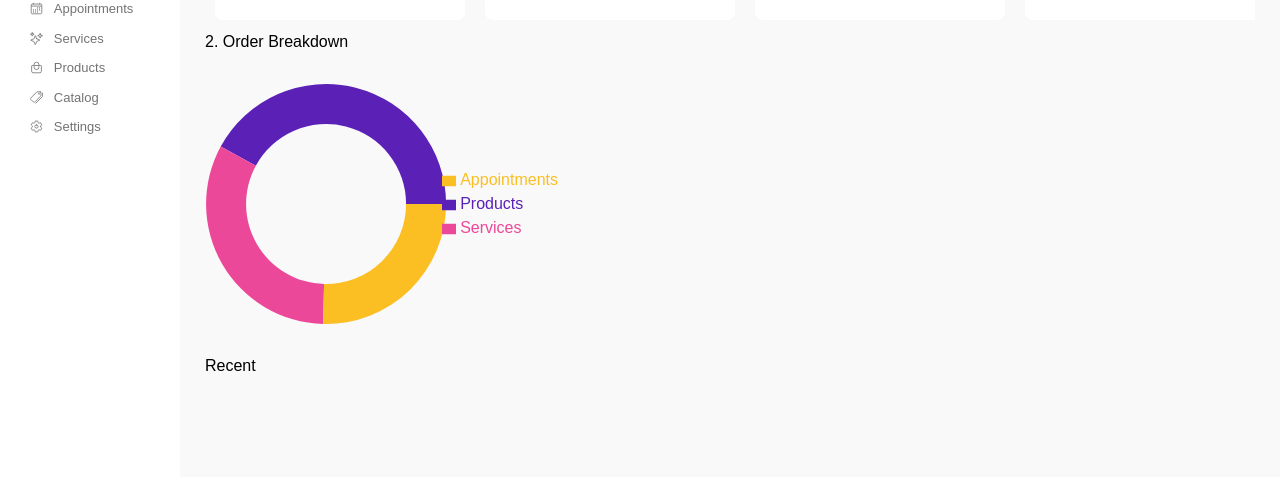
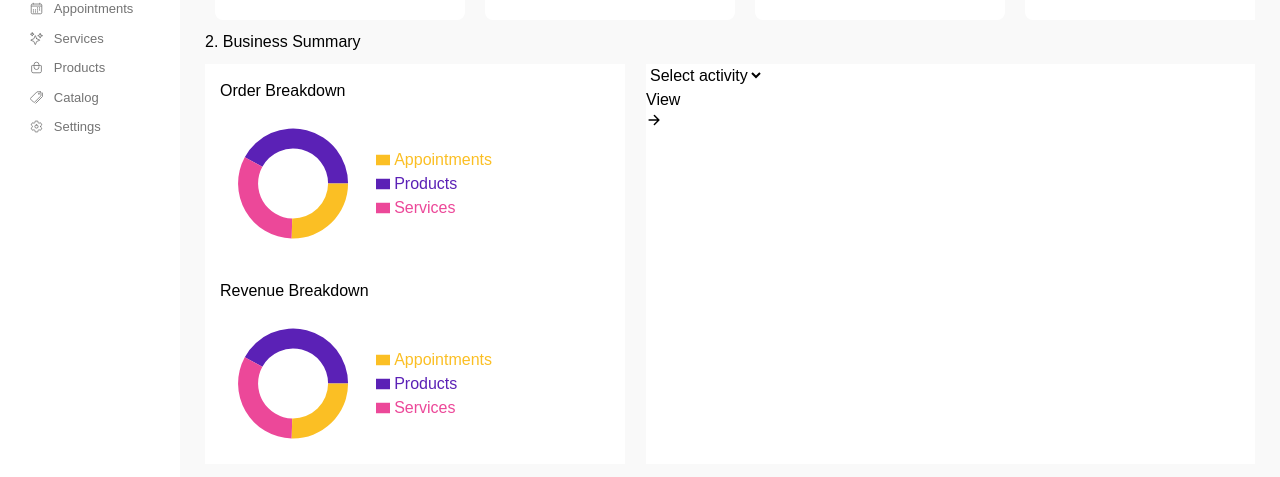
Before and after one commit to capuchin-friar/Deskinculturespa, a Next.js app in the folder next/: page /admin in a window 1280 px wide. Shown: the part 199-676 px from the top of the page. Built offline with nearby package versions, Linux system fonts and the light colour scheme.

Commit message:
working on admin dashboard ui ux

```diff
--- a/next/app/admin/styles/xxl.css
+++ b/next/app/admin/styles/xxl.css
@@ -135,3 +135,38 @@ main {
     align-items: flex-start;
     justify-content: space-between;
 }
+
+.summary-cnt{
+    display: flex;
+    width: 100%;
+    justify-content: space-between;
+}
+
+.chart-cnt{
+    display: flex;
+    flex-direction: column;
+    margin: 10px 0px;
+    width: 40%;
+    background-color: #fff;
+    gap: 10;
+}
+
+.chart-cnt div:nth-child(1){
+    display: flex;
+    flex-direction: column;
+}
+
+.chart-cnt div:nth-child(2){
+    display: flex;
+    flex-direction: column;
+}
+
+
+.activity-cnt{
+    display: flex;
+    flex-direction: column;
+    margin: 10px 0px;
+    width: 58%;
+    background-color: #fff;
+    gap: 10;
+}
--- a/next/src/components/admin/Body.js
+++ b/next/src/components/admin/Body.js
@@ -6,6 +6,7 @@ import {
     IoEyeOutline,
     IoBagHandleOutline,
     IoSparklesOutline,
+    IoArrowForward,
     IoCalendarOutline
 } from "react-icons/io5";
 import {
@@ -115,7 +116,7 @@ export function Body() {
                 {
                     [
                         { title: "Bussiness Overview", jsx: renderOverviewCards([...overview, ...catalog]) },
-                        { title: "Order Breakdown", jsx: <OrderBreakdown /> },
+                        { title: "Business Summary", jsx: <OrderBreakdown /> },
                     ].map((content, i) =>
                         <div key={i}>
                             <Headline title={`${i + 1}. ${content.title}`} />
@@ -182,9 +183,13 @@ function OrderBreakdown({
 
     return (
         <>
-            <div>
-                <div style={{ width: "50%", height: 300 }}>
-                    <ResponsiveContainer width="70%" height="100%">
+            <div className="summary-cnt">
+                <section className="chart-cnt">
+                    <div style={{ width: "80%", height: 200, background: '#fff' }}>
+                        <div style={{ margin: "15px 0px 0px 15px" }}>
+                            <Headline title={"Order Breakdown"} />
+                        </div>
+                        <ResponsiveContainer width="90%" height="100%">
                             <PieChart>
                                 <Pie
                                     data={data}
@@ -192,8 +197,8 @@ function OrderBreakdown({
                                     nameKey="name"
                                     cx="50%"
                                     cy="50%"
-                                innerRadius={80}
-                                outerRadius={120}
+                                    innerRadius={35}
+                                    outerRadius={55}
                                     paddingAngle={0}
                                     stroke="none"
                                 >
@@ -218,17 +223,65 @@ function OrderBreakdown({
                             {/* <span>Total Orders</span> */}
                         </div>
                     </div>
-
-                <div style={{ width: "55%", height: 200 }}>
-                    <div className="headline">
-                        {`Recent ${''}`}
+                    <div style={{ width: "80%", height: 200, background: '#fff' }}>
+                        <div style={{ margin: "15px 0px 0px 15px" }}>
+                            <Headline title={"Revenue Breakdown"} />
+                        </div>
+                        <ResponsiveContainer width="90%" height="100%">
+                            <PieChart>
+                                <Pie
+                                    data={data}
+                                    dataKey="value"
+                                    nameKey="name"
+                                    cx="50%"
+                                    cy="50%"
+                                    innerRadius={35}
+                                    outerRadius={55}
+                                    paddingAngle={0}
+                                    stroke="none"
+                                >
+                                    {data.map((entry, index) => (
+                                        <Cell
+                                            key={`cell-${index}`}
+                                            fill={COLORS[index]}
+                                        />
+                                    ))}
+                                </Pie>
+                                <Tooltip />
+                                <Legend
+                                    verticalAlign="middle"
+                                    align="right"
+                                    layout="vertical"
+                                />
+                            </PieChart>
+                        </ResponsiveContainer>
+                        {/* Center text */}
+                        <div>
+                            {/* <span>{totalOrders}</span> */}
+                            {/* <span>Total Orders</span> */}
+                        </div>
+                    </div>
+                </section>
+                <section className="activity-cnt">
+                    <div className="activity-headline">
+                        <div className="input-cnt">
+                            <select name="" id="">
+                                <option value="">Select activity</option>
+                                <option value="products">Products</option>
+                                <option value="services">Services</option>
+                                <option value="appointments">Appointments</option>
+                            </select>
+                        </div>
+                        <button>
+                            <span>View {""}</span>
+                            <span>
+                                <IoArrowForward />
+                            </span>
+                        </button>
+                    </div>
+                </section>
             </div>
 
-                    {/* {
-                        renderOrdersCards([...products, ...services, ...appointments])
-                    } */}
-                </div>
-            </div>
         </>
     )
 }
```
Lines whose indentation alone changed are shown as unchanged.
